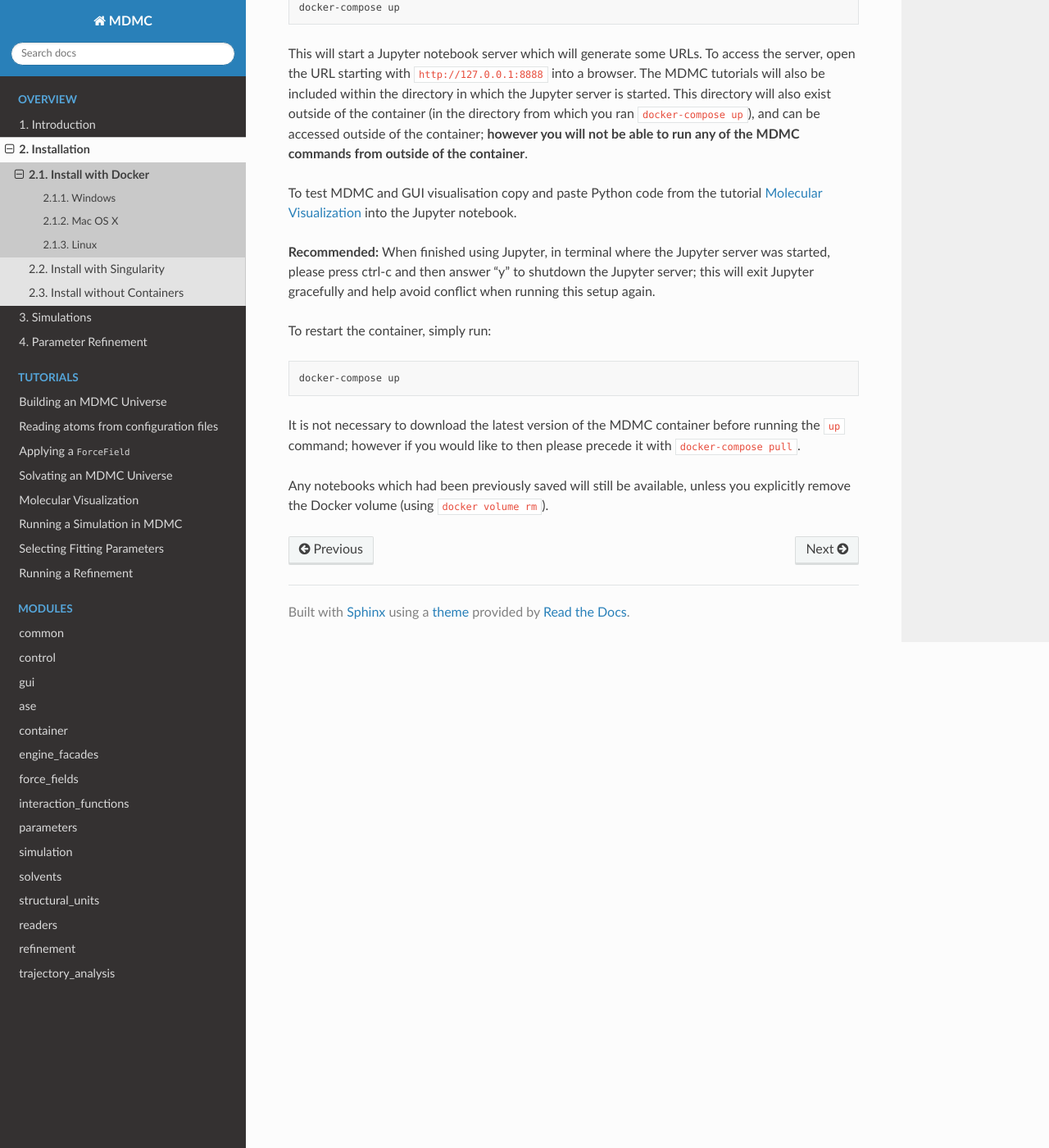
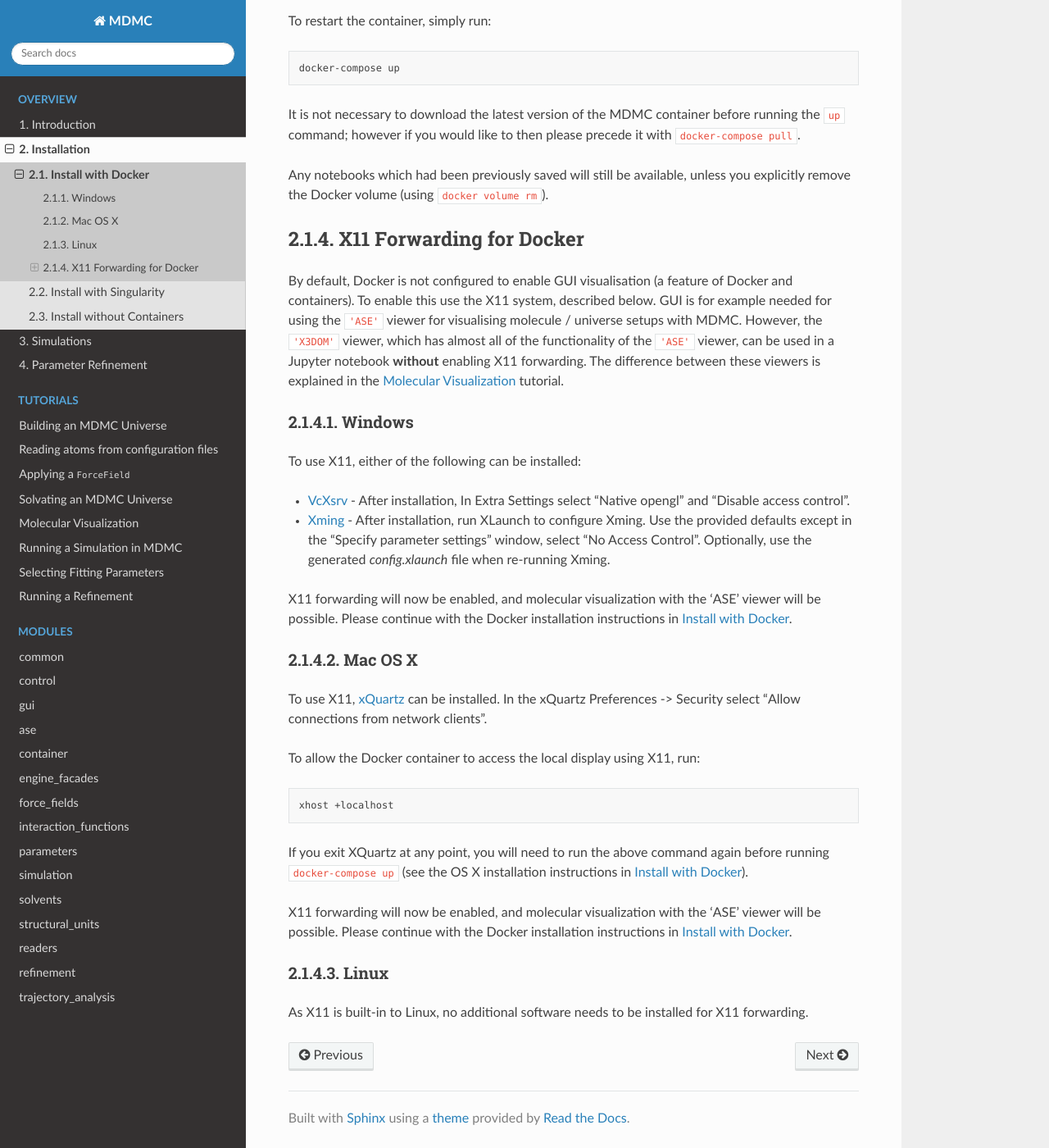
Before and after one commit to ISISNeutronMuon/MDMC, a Sphinx documentation site: the page built from doc/pages/installation/docker.rst, in a window 1280 px wide and 1400 px high, scrolled down 4296 px. Shown: the whole window at 82% size. Built offline with Sphinx 7.4.7 and the Read the Docs theme 2.0.0, drawn with Linux system fonts in a browser that asks for light colours; some of the changed text lies outside the part shown.

Commit message:
Extracted X11 forwarding out of general Docker installation instructions

```diff
--- a/doc/pages/installation/docker.rst
+++ b/doc/pages/installation/docker.rst
@@ -11,21 +11,21 @@ distributions is `here <https://docs.docker.com/install/>`_. If you experience
 problems with this installation, perhaps due to your specific OS version or
 otherwise, please do not hesitate to ask us questions about this.
 
-By default, Docker is not configured to enable GUI visualisation (a feature of Docker and containers).  To enable
-this use the X11 system, described below. GUI is for example needed for visualising molecule / universe
-setups with MDMC. However, such setups can also be inspected with MDMC text commands. All MDMC functionality is executable with text commands, but for some use cases GUI visualisation will provide added convenience / value.
+The following installation instructions will enable MDMC to run using the Docker
+container. This will allow molecular visualization using the :code:`'X3DOM'`
+viewer, which displays within a Jupyter notebook (which is automatically started
+by the Docker container). However, to use the external :code:`'ASE'` viewer for
+molecular visualization, X11 forwarding must additionally be enabled **before**
+the instructions below are followed. The difference between
+these viewers is explained in the
+`Molecular Visualization <../tutorials/molecular-visualization.ipynb>`__
+tutorial. Instructions on how to enable X11 forwarding are in
+:ref:`x11-forwarding-label`.  X11 forwarding occurs by default on Linux, so
+no additional steps are required.
+
 
 Windows
 -------
-To use X11, either of the following can be installed:
-
-* `VcXsrv <https://sourceforge.net/projects/vcxsrv/>`_ - After installation, In
-  Extra Settings select "Native opengl" and "Disable access control".
-* `Xming <https://sourceforge.net/projects/xming/>`_ - After installation, run
-  XLaunch to configure Xming. Use the provided defaults except in the
-  "Specify parameter settings" window, select "No Access Control".
-  Optionally, use the generated `config.xlaunch` file when re-running Xming.
-
 .. include:: docker/docker-compose-files.rst
 
 :download:`Download mdmc docker-compose zip <../../_static/files/osx-windows/mdmc.zip>`
@@ -51,22 +48,12 @@ xQuartz Preferences -> Security select "Allow connections from network clients".
 Then in a terminal, in the directory where the docker-compose.yml and the .env
 files are located, do the following:
 
-To allow the Docker container to access the local display using X11, run:
-
-.. code-block:: bash
-
-  xhost +localhost
-
-If you exit XQuartz at any point, you will need to run this command again before
-running :code:`docker-compose up` (see below).
-
 .. include:: docker/docker-compose-run.rst
 
 Linux
 -----
-As X11 is built-in to Linux, no additional software needs to be installed for
-X11 forwarding.  However docker-compose is not included by default when Docker
-is installed on Linux.  It is possible to install docker-compose using pip3:
+Docker-compose is not included by default when Docker is installed on Linux.  It
+is possible to install docker-compose using pip3:
 
 .. code-block:: bash
 
@@ -84,3 +71,58 @@ Then in a terminal, in the directory where the docker-compose.yml and the .env
 files are located, do the following:
 
 .. include:: docker/docker-compose-run.rst
+
+
+.. _x11-forwarding-label:
+
+X11 Forwarding for Docker
+-------------------------
+
+By default, Docker is not configured to enable GUI visualisation (a feature of
+Docker and containers).  To enable this use the X11 system, described below. GUI
+is for example needed for using the :code:`'ASE'` viewer for visualising
+molecule / universe setups with MDMC. However, the :code:`'X3DOM'` viewer, which
+has almost all of the functionality of the :code:`'ASE'` viewer, can be used in
+a Jupyter notebook **without** enabling X11 forwarding. The difference between
+these viewers is explained in the
+`Molecular Visualization <../tutorials/molecular-visualization.ipynb>`_
+tutorial.
+
+Windows
+^^^^^^^
+To use X11, either of the following can be installed:
+
+* `VcXsrv <https://sourceforge.net/projects/vcxsrv/>`_ - After installation, In
+  Extra Settings select "Native opengl" and "Disable access control".
+* `Xming <https://sourceforge.net/projects/xming/>`_ - After installation, run
+  XLaunch to configure Xming. Use the provided defaults except in the
+  "Specify parameter settings" window, select "No Access Control".
+  Optionally, use the generated `config.xlaunch` file when re-running Xming.
+
+X11 forwarding will now be enabled, and molecular visualization with the 'ASE'
+viewer will be possible.  Please continue with the Docker installation
+instructions in :ref:`docker-label`.
+
+Mac OS X
+^^^^^^^^
+To use X11, `xQuartz <https://www.xquartz.org>`_ can be installed.  In the
+xQuartz Preferences -> Security select "Allow connections from network clients".
+
+To allow the Docker container to access the local display using X11, run:
+
+.. code-block:: bash
+
+  xhost +localhost
+
+If you exit XQuartz at any point, you will need to run the above command again
+before running :code:`docker-compose up` (see the OS X installation instructions
+in :ref:`docker-label`).
+
+X11 forwarding will now be enabled, and molecular visualization with the 'ASE'
+viewer will be possible.  Please continue with the Docker installation
+instructions in :ref:`docker-label`.
+
+Linux
+^^^^^
+As X11 is built-in to Linux, no additional software needs to be installed for
+X11 forwarding.
```
Also changed, not shown: other parts of doc/pages/installation/docker.rst (+0 -3 lines).
